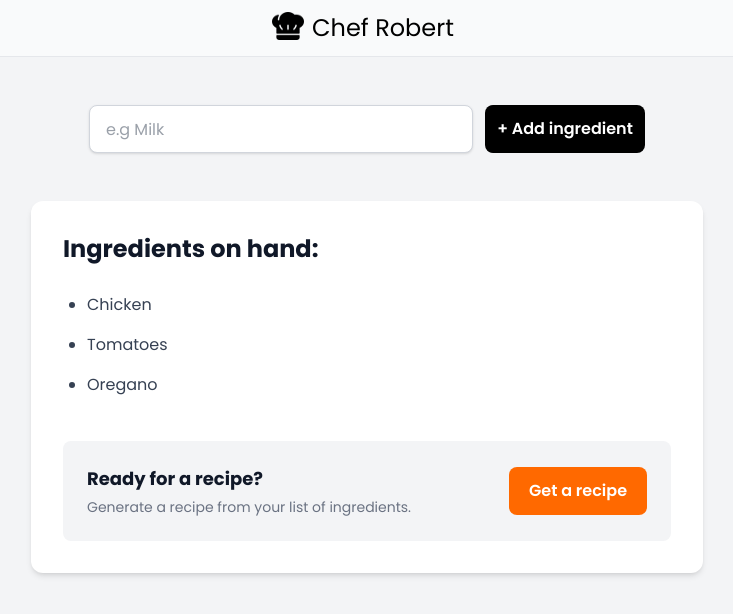
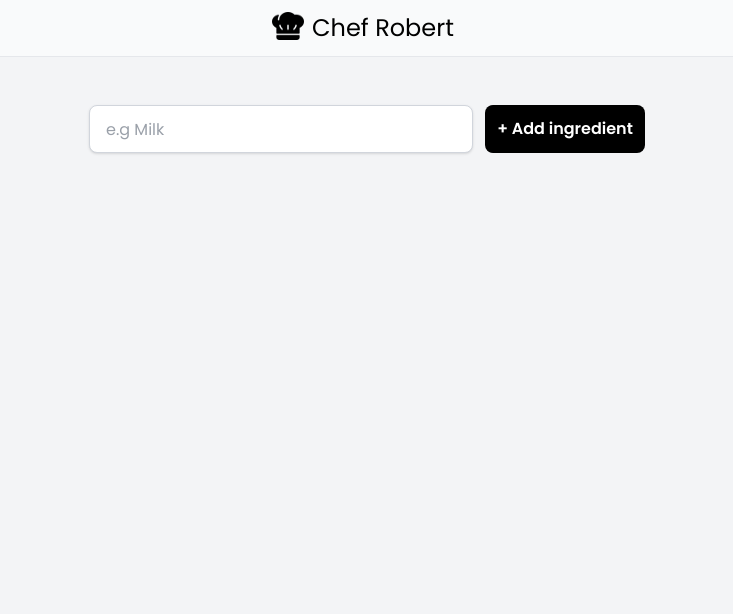
Before and after one commit to ragnarrobie/SCRIMBA-React, a React (Vite) app in the folder Chef-Claude/: page / in a window 1280 px wide. Shown: the top 614 px of the page, without its empty margins (273-1006 px from the left). Built offline with nearby package versions, Linux system fonts and the light colour scheme.

Commit message:
made the ingredients section appear only add ingredient works

```diff
--- a/Chef-Claude/src/Components/Header/Header.jsx
+++ b/Chef-Claude/src/Components/Header/Header.jsx
@@ -1,11 +1,7 @@
 import React, { useState } from "react";
 
 const Header = () => {
-  const [ingredients, setIngredients] = useState([
-    "Chicken",
-    "Tomatoes",
-    "Oregano",
-  ]);
+  const [ingredients, setIngredients] = useState([]);
 
   function submit(formData) {
     const formDatas = formData.get("ingredient");
@@ -45,6 +41,7 @@ const Header = () => {
           </button>
         </form>
 
+        {ingredients.length > 0 ? (
           <section className="mt-12 rounded-xl bg-white p-8 shadow-md">
             <h2 className="text-2xl font-bold text-gray-900">
               Ingredients on hand:
@@ -64,12 +61,14 @@ const Header = () => {
 
               <button
                 type="button"
+                onClick=""
                 className="shrink-0 cursor-pointer rounded-lg bg-orange-500 px-5 py-3 font-semibold text-white transition hover:bg-orange-600"
               >
                 Get a recipe
               </button>
             </div>
           </section>
+        ) : null}
       </div>
     </div>
   );
```
Lines whose indentation alone changed are shown as unchanged.
